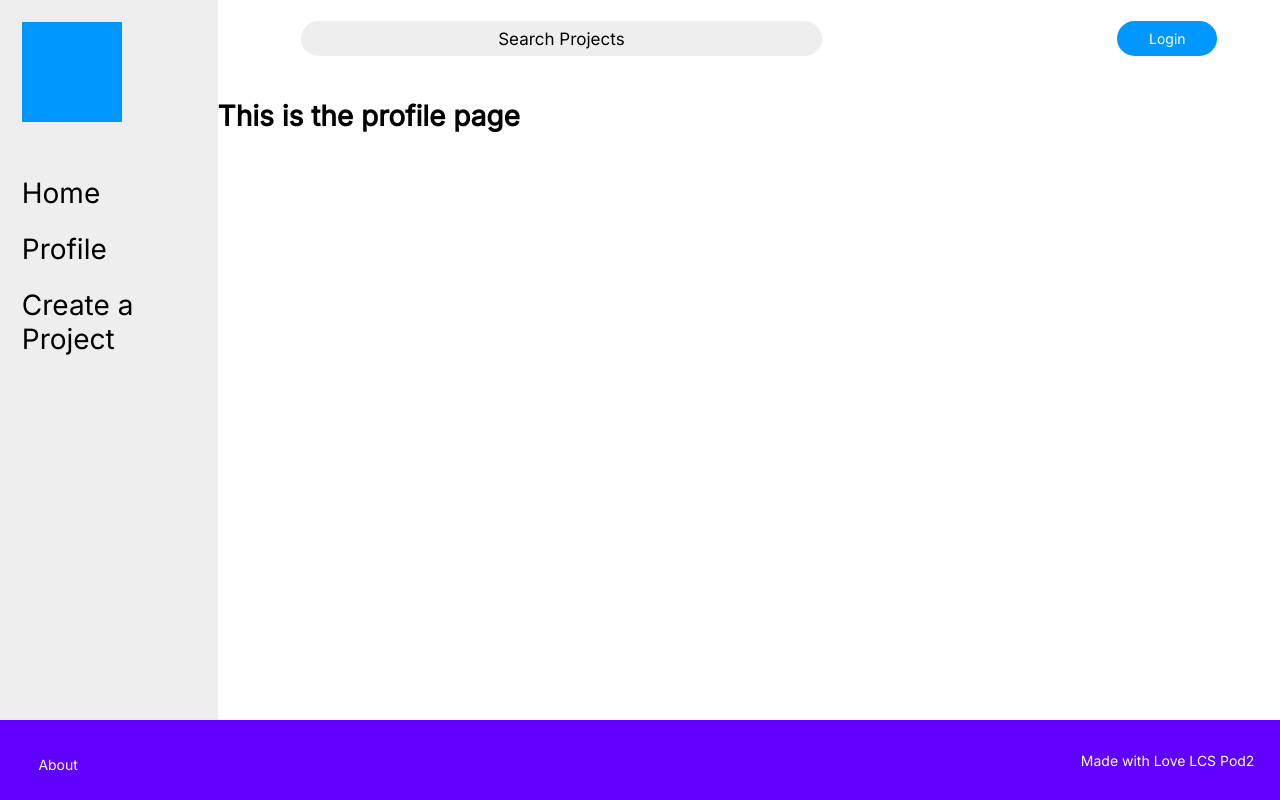
After one commit to LaurierCS/TechHunt, a Django app: page /profile/ in a window 1280 px wide. The commit adds this page. Run offline with Django 3.2, Linux system fonts and the light colour scheme.

Commit message:
Working on components

```diff
--- a/Wampus/app/static/main.css
+++ b/Wampus/app/static/main.css
@@ -53,7 +53,7 @@ a {
 
 .main {
   width: 83%;
-  height: 1000px;
+  height: fit-content;
   min-height: 90vh;
   display: flex;
   flex-direction: column;
@@ -89,7 +89,7 @@ a {
 
 .pageContent {
   height: fit-content;
-  min-height: 100%;
+  min-height: 80vh;
 }
 
 .footer {
--- a/Wampus/app/templates/base.html
+++ b/Wampus/app/templates/base.html
@@ -21,7 +21,7 @@
         <!-- Main Page Content -->
         <div class="main">
             <div class="topBar">
-                <input type="text" class="inputField inputField--search" placeholder="Search Projects">
+                {% include "components\searchBarComponent.html" %}
                 {% include "components\profileComponent.html" %}
             </div>
             <div class="pageContent">
@@ -34,7 +34,7 @@
         <!-- Footer -->
         <div class="footer">
             <!-- Links to other Pages ... Need to update with django references to links-->
-            <h1 class="footer__links"><a href="">About</a></h1>
+            <h1 class="footer__links"><a href="/about-us">About</a></h1>
             <!-- <h1 class="footer__links"><a href="">The Team</a></h1> -->
             <h1 class="footer__text">Made with Love LCS Pod2</h1>
         </div>
--- /dev/null
+++ b/Wampus/app/templates/components/buttonComponent.html
@@ -0,0 +1,5 @@
+<a class="{{ classes }}" href="#">{{ name }}</a>
+
+{% comment %}
+add code to link to stuff
+{% endcomment %}
--- a/Wampus/app/templates/components/profileComponent.html
+++ b/Wampus/app/templates/components/profileComponent.html
@@ -1,14 +1,9 @@
-<div class="profile">
-    <h2 class="profile__name">Hey, @Username</h2>
-</div>
-
-{% comment %}
-    Get proper code to load username if logged in, else show login button
-{% if z==1 %}
+{% if request.user.is_authenticated %}
     <div class="profile">
         <h2 class="profile__name">Hey, @{{ user.username }}</h2>
     </div>
 {% else %}
-    <a class="btn" href="#">Login</a>
+    {% with name="Login" classes="btn btn--login" %}
+        {% include "components\buttonComponent.html"  %}
+    {% endwith %}
 {% endif %}
-{% endcomment %}
--- /dev/null
+++ b/Wampus/app/templates/components/searchBarComponent.html
@@ -0,0 +1,4 @@
+<input type="text" class="inputField inputField--search" placeholder="Search Projects">
+{% comment %}
+Need to add code to take value from search and pass it
+{% endcomment %}
--- a/Wampus/app/templates/components/sidePanelComponent.html
+++ b/Wampus/app/templates/components/sidePanelComponent.html
@@ -2,8 +2,19 @@
     <div class="logo">
 
     </div>
-    <!-- Links to other Pages ... Need to update with django references to links-->
-    <h1 class="sidePanel__links"><a href="">Home</a></h1>
-    <h1 class="sidePanel__links"><a href="">Profile</a></h1> <!-- If user not logged in, direct to login page -->
-    <h1 class="sidePanel__links"><a href="">Create a Project</a></h1> <!-- If user not logged in, direct to login page -->
+    <h1 class="sidePanel__links"><a href="/homepage">Home</a></h1>
+
+    <h1 class="sidePanel__links"><a
+        {% if request.user.is_authenticated %}
+            href="/profile"
+        {% else %}
+            href="/login"
+        {% endif %} >Profile</a></h1>
+    <!-- Add the refrence to the create project page instead of # -->
+    <h1 class="sidePanel__links"><a
+        {% if request.user.is_authenticated %}
+            href="#"
+        {% else %}
+            href="/login"
+        {% endif %} >Create a Project</a></h1>
 </div>
--- /dev/null
+++ b/Wampus/app/templates/profile.html
@@ -0,0 +1,9 @@
+{% extends "base.html" %}
+
+<!-- Title -->
+{% block title %}Profile{% endblock title %}
+
+<!-- Main Page Content -->
+{% block content %}
+    <h1>This is the profile page</h1>
+{% endblock content %}
--- a/Wampus/app/views.py
+++ b/Wampus/app/views.py
@@ -118,6 +118,6 @@ def aboutus_view(request):
         'object1':object1
     }
 
-    template_name = '<name>.html'
+    template_name = 'about.html'
 
     return render(request, template_name, context)
```
Also changed, not shown: Wampus/app/templates/about.html (added, +9 -0 lines), Wampus/app/templates/project.html (added, +13 -0 lines), Wampus/app/templates/settings.html (deleted, +0 -9 lines), Wampus/app/templates/login.html (added), Wampus/app/templates/register.html (added).
